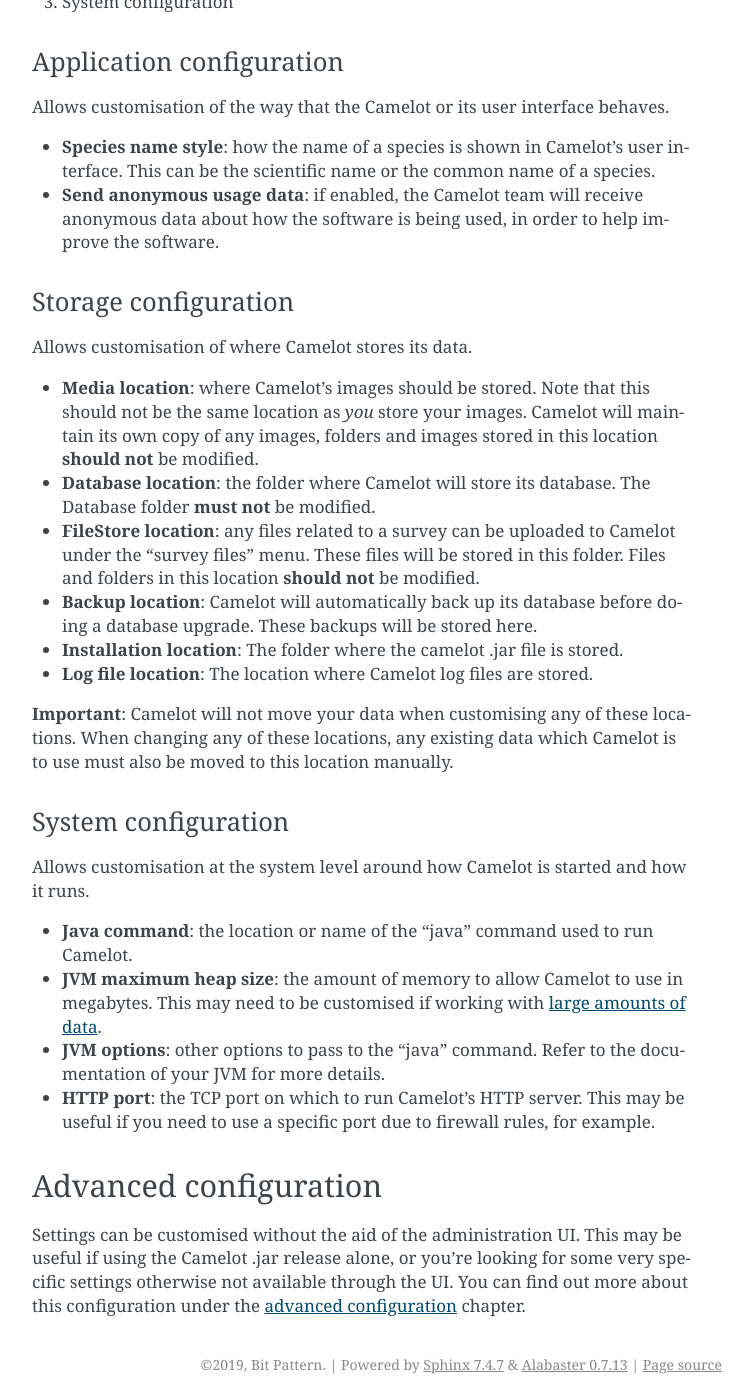
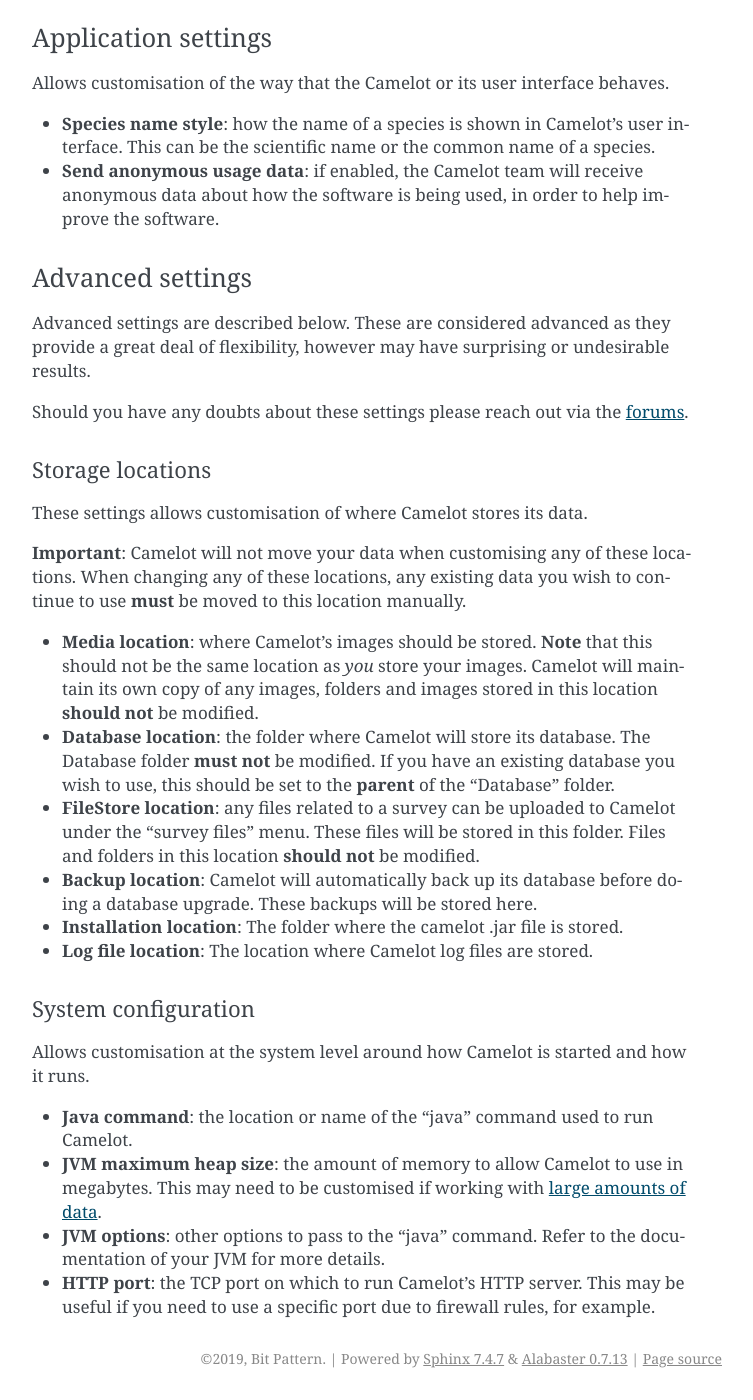
Before and after one commit to heidihendry/camelot, a Sphinx documentation site: the page built from doc/administration.rst, in a window 1280 px wide and 1400 px high, scrolled down 1320 px. Shown: the whole window, without its empty margins (388-1141 px from the left). Built offline with Sphinx 7.4.7, drawn with Linux system fonts in a browser that asks for light colours; some of the changed text lies outside the part shown.

Commit message:
Update documentation

```diff
--- a/doc/administration.rst
+++ b/doc/administration.rst
@@ -45,12 +45,11 @@
 
 These settings fall into 3 broad categories:
 
-1. Application configuration
-2. Storage configuration
-3. System configuration
+1. Application settings
+2. Advanced settings
 
-Application configuration
-^^^^^^^^^^^^^^^^^^^^^^^^^
+Application settings
+^^^^^^^^^^^^^^^^^^^^
 
 Allows customisation of the way that the Camelot or its user interface behaves.
 
@@ -60,17 +59,37 @@
   anonymous data about how the software is being used, in order to help
   improve the software.
 
-Storage configuration
-^^^^^^^^^^^^^^^^^^^^^
+Advanced settings
+^^^^^^^^^^^^^^^^^
 
-Allows customisation of where Camelot stores its data.
+Advanced settings are described below. These are considered advanced as they
+provide a great deal of flexibility, however may have surprising or
+undesirable results.
 
-* **Media location**: where Camelot's images should be stored.  Note that this
+Should you have any doubts about these settings please reach out via the
+|group_link|.
+
+.. |group_link| raw:: html
+
+   <a href="https://groups.google.com/forum/#!forum/camelot-project" target="_blank">forums</a>
+
+Storage locations
+=================
+
+These settings allows customisation of where Camelot stores its data.
+
+**Important**: Camelot will not move your data when customising any of these
+locations. When changing any of these locations, any existing data you wish to
+continue to use **must** be moved to this location manually.
+
+* **Media location**: where Camelot's images should be stored. **Note** that this
   should not be the same location as *you* store your images. Camelot will
   maintain its own copy of any images, folders and images stored in this
   location **should not** be modified.
 * **Database location**: the folder where Camelot will store its database. The
-  Database folder **must not** be modified.
+  Database folder **must not** be modified.  If you have an existing database
+  you wish to use, this should be set to the **parent** of the "Database"
+  folder.
 * **FileStore location**: any files related to a survey can be uploaded to
   Camelot under the "survey files" menu. These files will be stored in this
   folder.  Files and folders in this location **should not** be modified.
@@ -80,12 +99,8 @@
   stored.
 * **Log file location**: The location where Camelot log files are stored.
 
-**Important**: Camelot will not move your data when customising any of these
-locations. When changing any of these locations, any existing data which
-Camelot is to use must also be moved to this location manually.
-
 System configuration
-^^^^^^^^^^^^^^^^^^^^
+====================
 
 Allows customisation at the system level around how Camelot is started and how it runs.
 
@@ -97,15 +112,3 @@
 .. |large_amounts_of_data| raw:: html
 
    <a href="scale.html#memory">large amounts of data</a>
-
-Advanced configuration
-~~~~~~~~~~~~~~~~~~~~~~
-
-Settings can be customised without the aid of the administration UI. This may
-be useful if using the Camelot .jar release alone, or you're looking for some
-very specific settings otherwise not available through the UI.  You can find
-out more about this configuration under the |advanced_configuration| chapter.
-
-.. |advanced_configuration| raw:: html
-
-   <a href="advanced_config.html">advanced configuration</a>
```
Also changed, not shown: doc/advanced_config.rst (+8 -4 lines).
